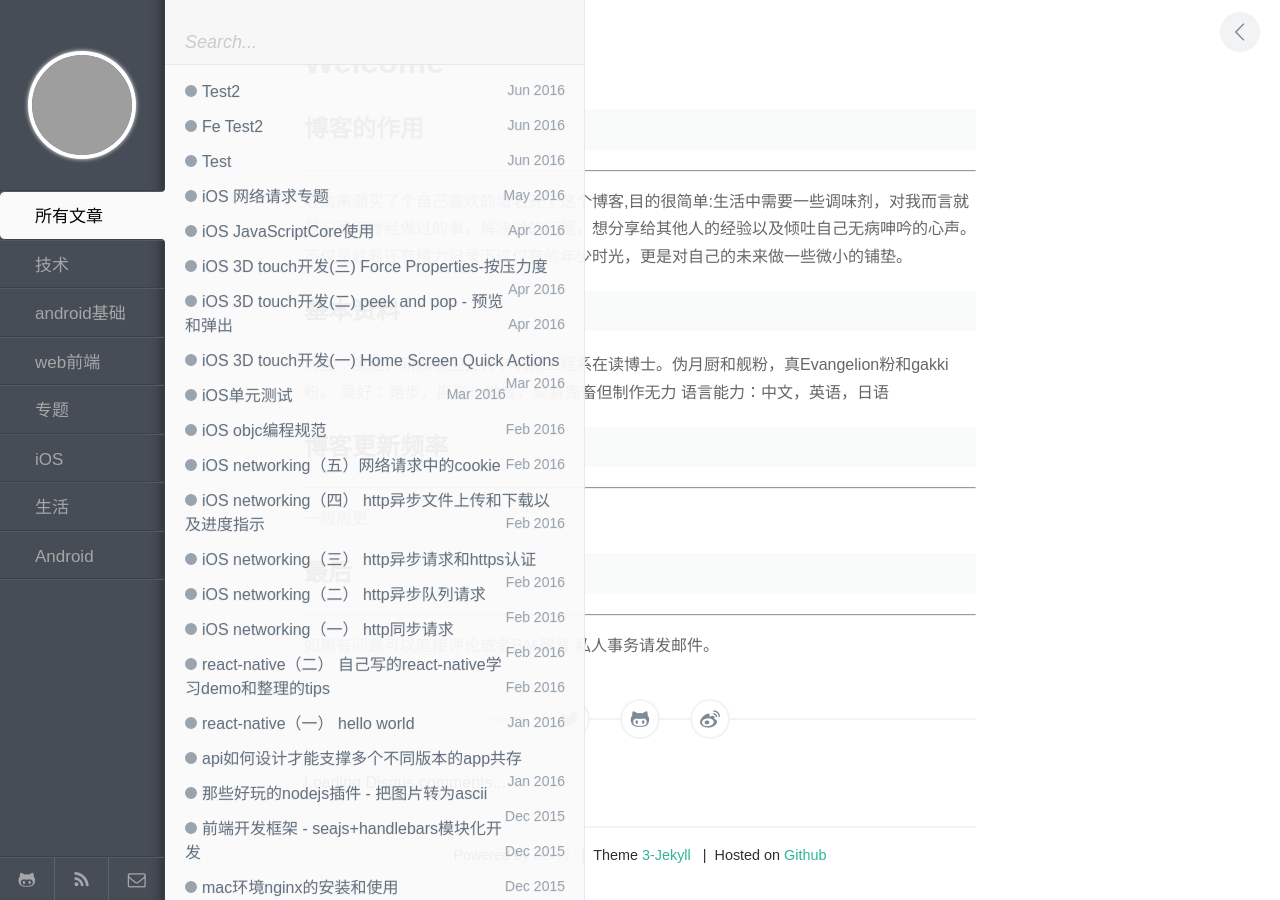
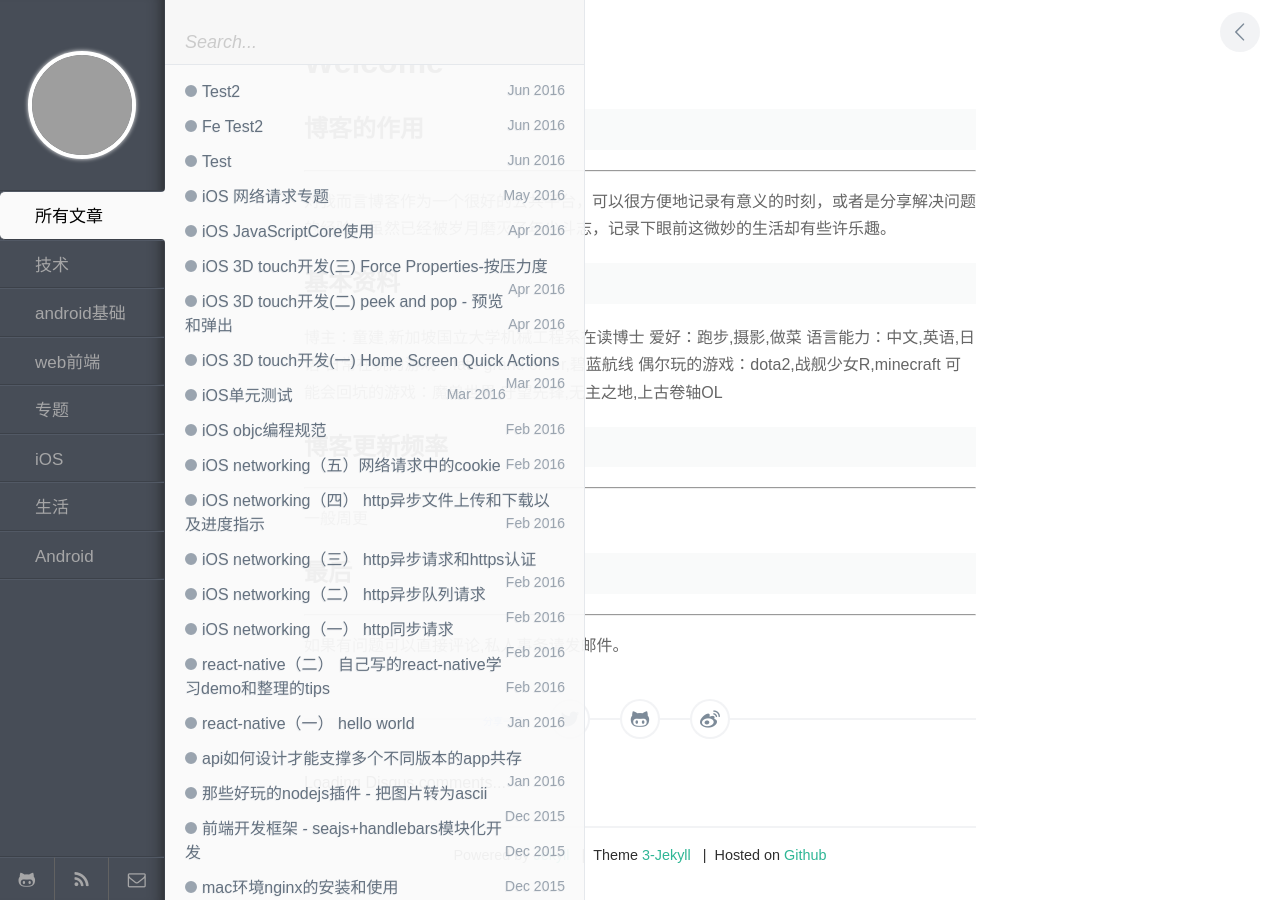
Before and after one commit to jaytong90/Blog, a Jekyll site: the page built from index.md, in a window 1280 px wide. Built offline with Jekyll 4.4.1, drawn with Linux system fonts in a browser that asks for light colours; comment, search, counter and statistics services are not loaded; grey boxes are pictures that could not be loaded.

Commit message:
Add files via upload

```diff
--- a/index.md
+++ b/index.md
@@ -5,12 +5,15 @@ title: Welcome
 
 ## 博客的作用
 ----
-心血来潮买了个自己喜欢的域名开了这个博客,目的很简单:生活中需要一些调味剂，对我而言就是记录下曾经做过的事，解决过的问题，想分享给其他人的经验以及倾吐自己无病呻吟的心声。不仅是趁着还有精力记录下这仅有的年少时光，更是对自己的未来做一些微小的铺垫。
+对我而言博客作为一个很好的公共平台，可以很方便地记录有意义的时刻，或者是分享解决问题的经验。虽然已经被岁月磨灭了年少斗志，记录下眼前这微妙的生活却有些许乐趣。
 
 ## 基本资料
-博主：童建，新加坡国立大学机械工程系在读博士。伪月厨和舰粉，真Evangelion粉和gakki粉。
-爱好：跑步，摄影，做饭，爱看鬼畜但制作无力
-语言能力：中文，英语，日语
+博主：童建,新加坡国立大学机械工程系在读博士
+爱好：跑步,摄影,做菜
+语言能力：中文,英语,日语
+日常在玩的游戏：fate grand order,碧蓝航线
+偶尔玩的游戏：dota2,战舰少女R,minecraft
+可能会回坑的游戏：魔兽世界,守望先锋,无主之地,上古卷轴OL
 
 ## 博客更新频率
 ---
@@ -19,4 +22,4 @@ title: Welcome
 
 ## 最后
 ---
-如果有问题可以直接评论或者B站留言,私人事务请发邮件。
+如果有问题可以直接评论,私人事务请发邮件。
```
